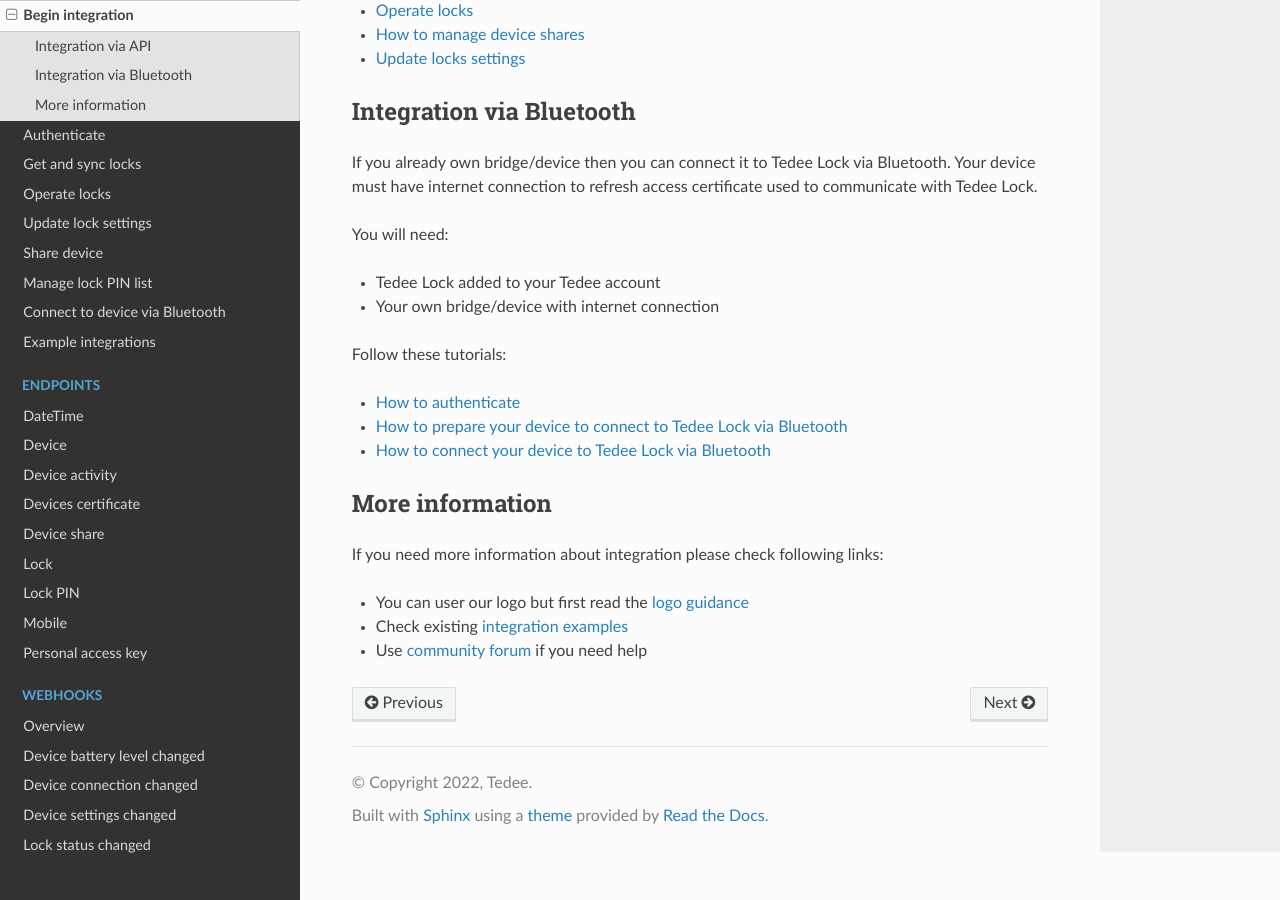
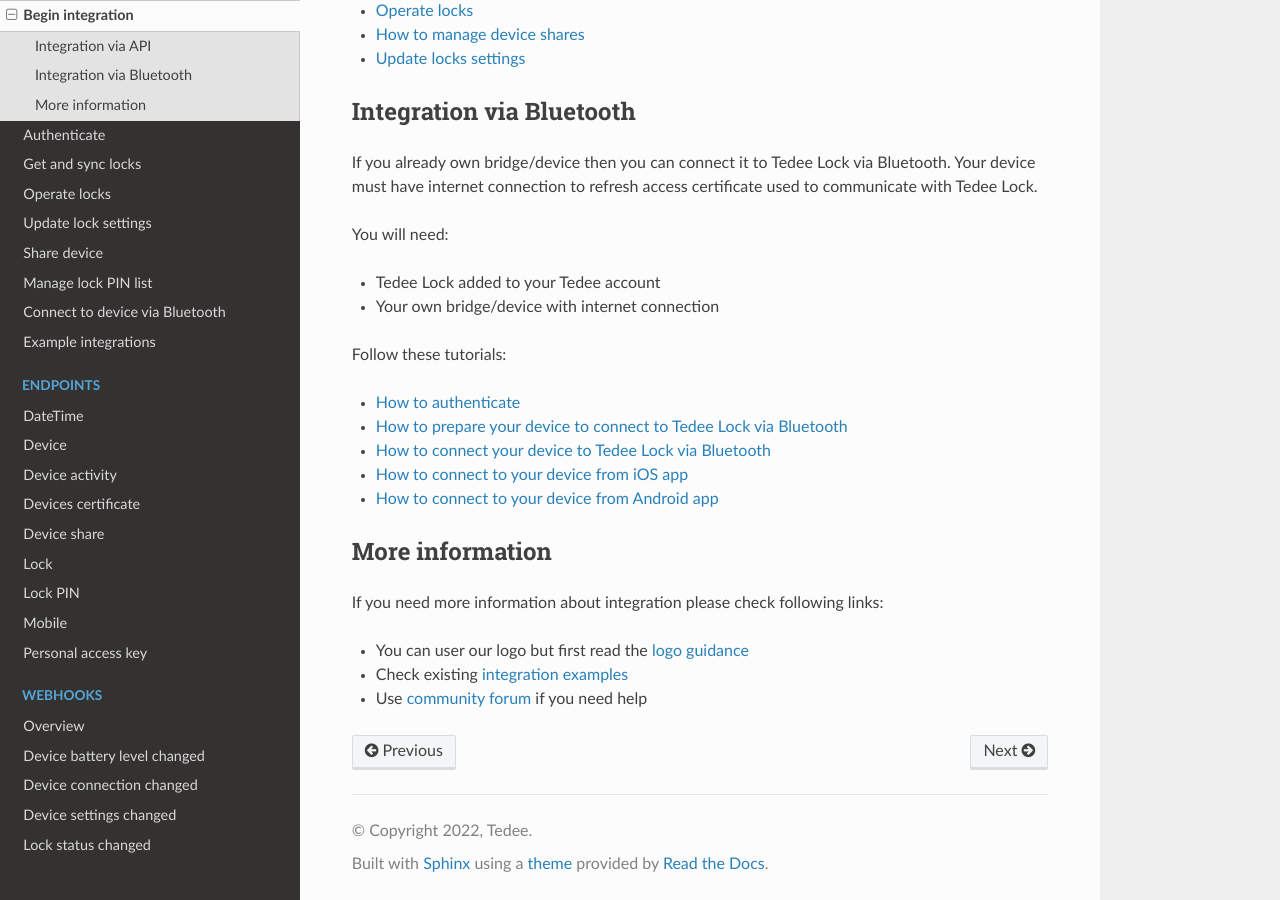
Before and after one commit to tedee-com/tedee-api-doc, a Sphinx documentation site: the page built from docs/source/howtos/begin-integration.rst, in a window 1280 px wide and 900 px high, scrolled down 625 px. Built offline with Sphinx 7.4.7 and the Read the Docs theme 2.0.0, drawn with Linux system fonts in a browser that asks for light colours; pages that are not in the unit, such as notebooks, are missing from menus.

Commit message:
Add links to iOS and Android Bluetooth connection examples (#106)

```diff
--- a/docs/source/howtos/begin-integration.rst
+++ b/docs/source/howtos/begin-integration.rst
@@ -41,6 +41,8 @@ Follow these tutorials:
 * :doc:`How to authenticate <authenticate>`
 * :doc:`How to prepare your device to connect to Tedee Lock via Bluetooth <connect-device-via-ble>`
 * `How to connect your device to Tedee Lock via Bluetooth <https://tedee-tedee-lock-ble-api-doc.readthedocs-hosted.com/en/latest/howtos/begin-integration.html>`_
+* `How to connect to your device from iOS app <https://github.com/tedee-com/tedee-example-ble-ios>`_
+* `How to connect to your device from Android app <https://github.com/tedee-com/tedee-example-ble-android>`_
 
 More information
 ----------------
```
